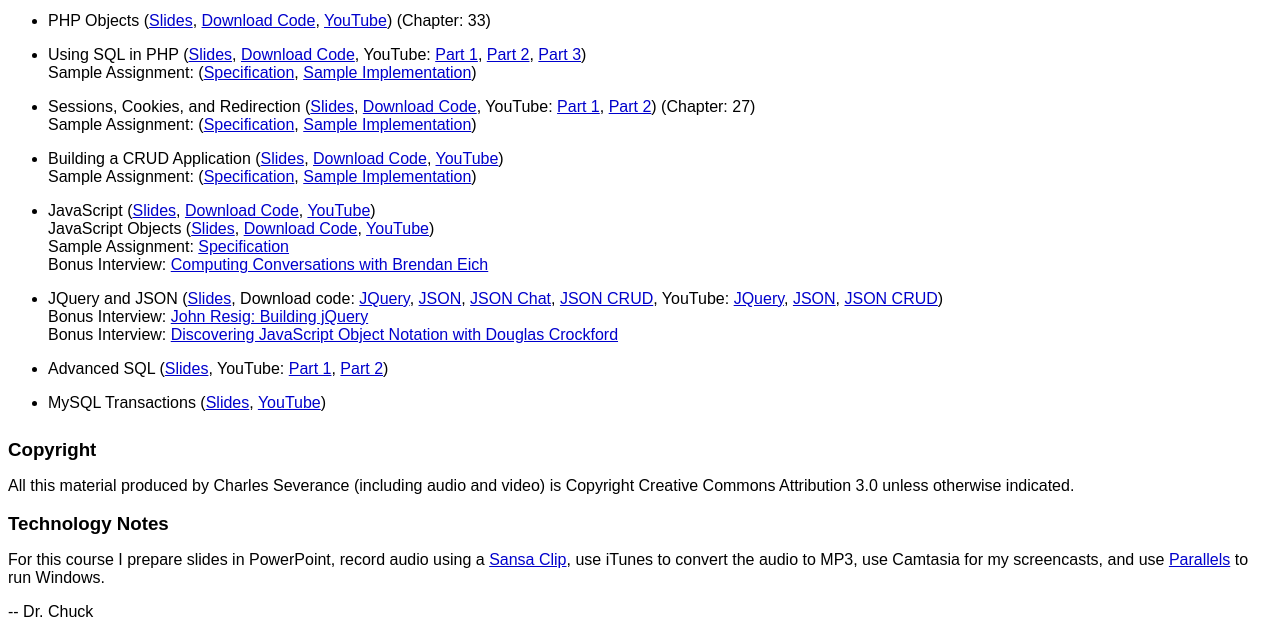
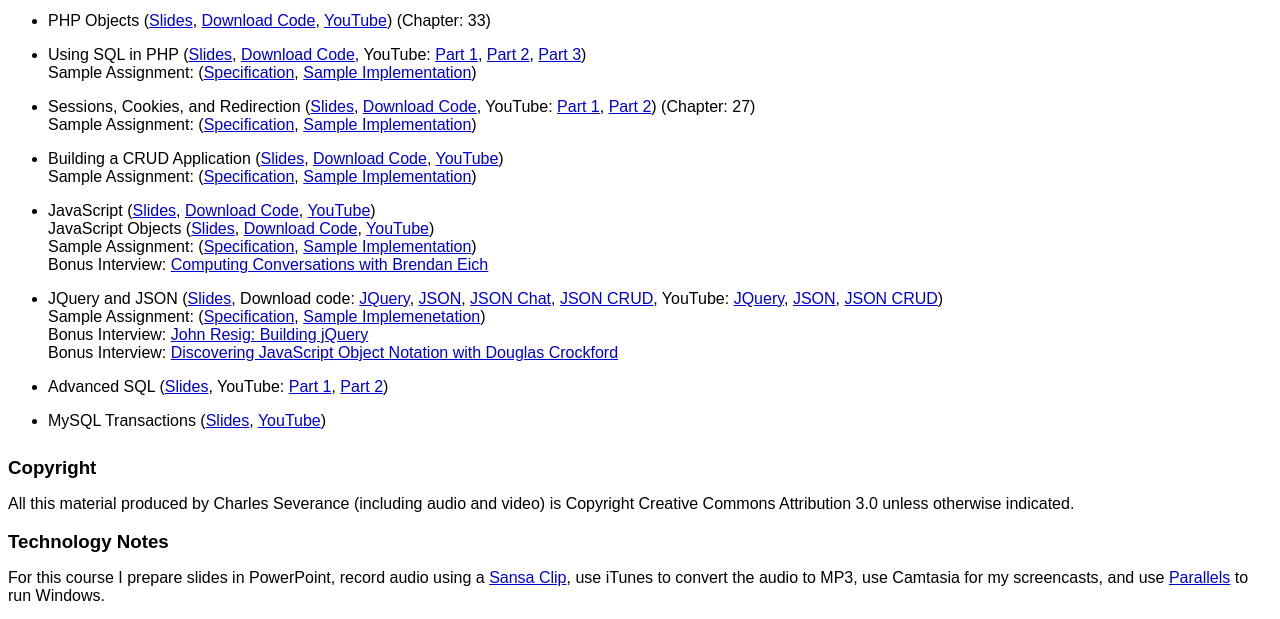
Before and after one commit to csev/wa4e, a PHP site: page /si572/index.php in a window 1280 px wide. Shown: the part 876-1495 px from the top of the page. Run offline with PHP 8.4, Linux system fonts and the light colour scheme.

Commit message:
Add link to the next assignment

```diff
--- a/index.php
+++ b/index.php
@@ -269,7 +269,8 @@ JavaScript Objects
 <a href="https://www.youtube.com/watch?v=ZXhiyeP6acg&index=25&list=PLlRFEj9H3Oj5F-GFxG-rKzORVAu3jestu"
 target="_blank">YouTube</a>)<br/>
 Sample Assignment:
-<a href="assn/res-profile/index.php" target="_blank">Specification</a>
+(<a href="assn/res-profile/index.php" target="_blank">Specification</a>,
+<a href="solutions/res-profile/index.php" target="_blank">Sample Implementation</a>)
 <br/>
 Bonus Interview: <a href="https://www.youtube.com/watch?v=IPxQ9kEaF8c&index=6&list=PLlRFEj9H3Oj5F-GFxG-rKzORVAu3jestu"
 target="_blank">Computing Conversations with Brendan Eich</a>
@@ -297,6 +298,10 @@ YouTube:
   target="_blank">JSON</a>,
 <a href="https://www.youtube.com/watch?v=ZL4HpKW16S4&index=32&list=PLlRFEj9H3Oj5F-GFxG-rKzORVAu3jestu"
   target="_blank">JSON CRUD</a>)
+<br/>
+Sample Assignment:
+(<a href="assn/res-position/index.php" target="_blank">Specification</a>,
+<a href="solutions/res-position/index.php" target="_blank">Sample Implemenetation</a>)
 <br/>
 Bonus Interview: <a href="https://www.youtube.com/watch?v=B7Aut4OUuvs&index=39&list=PLlRFEj9H3Oj5F-GFxG-rKzORVAu3jestu"
 target="_blank">John Resig: Building jQuery</a>
```
